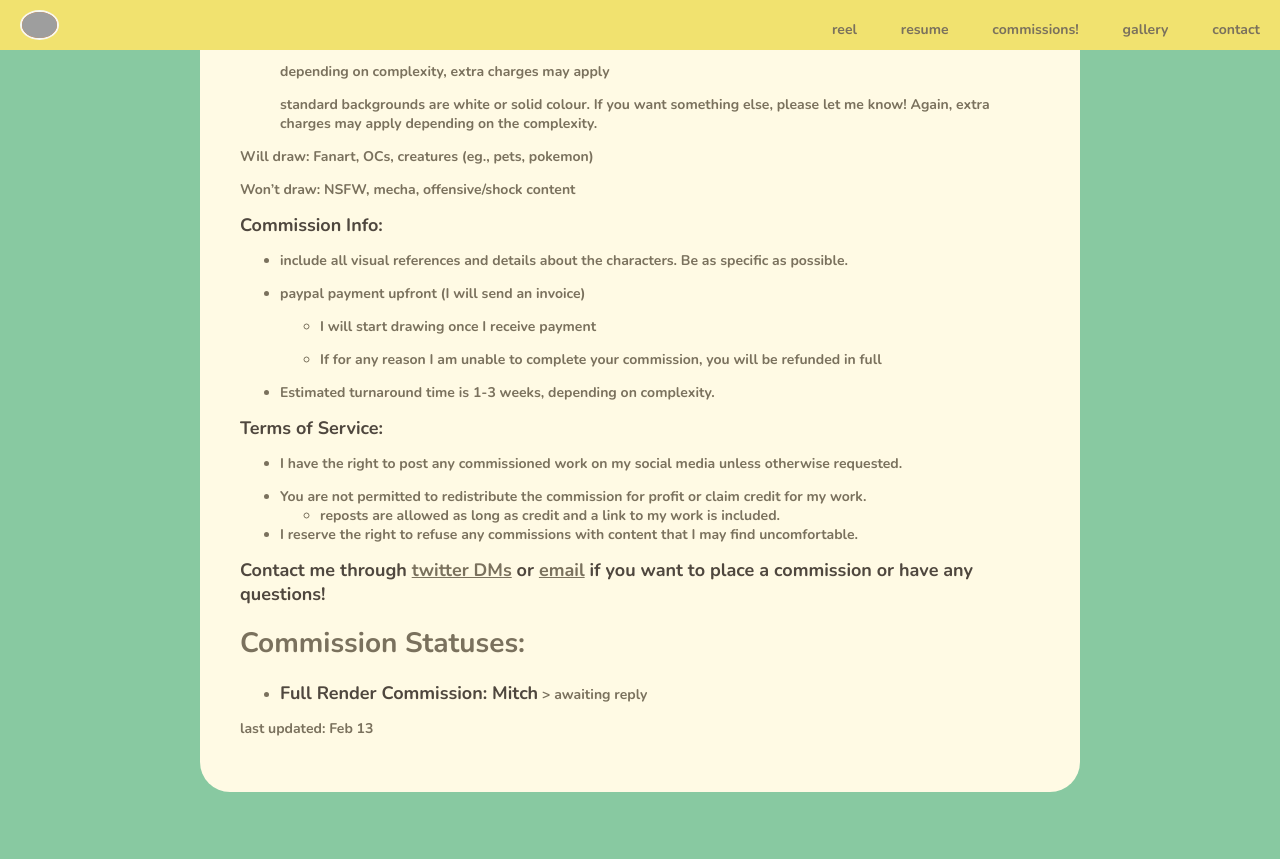
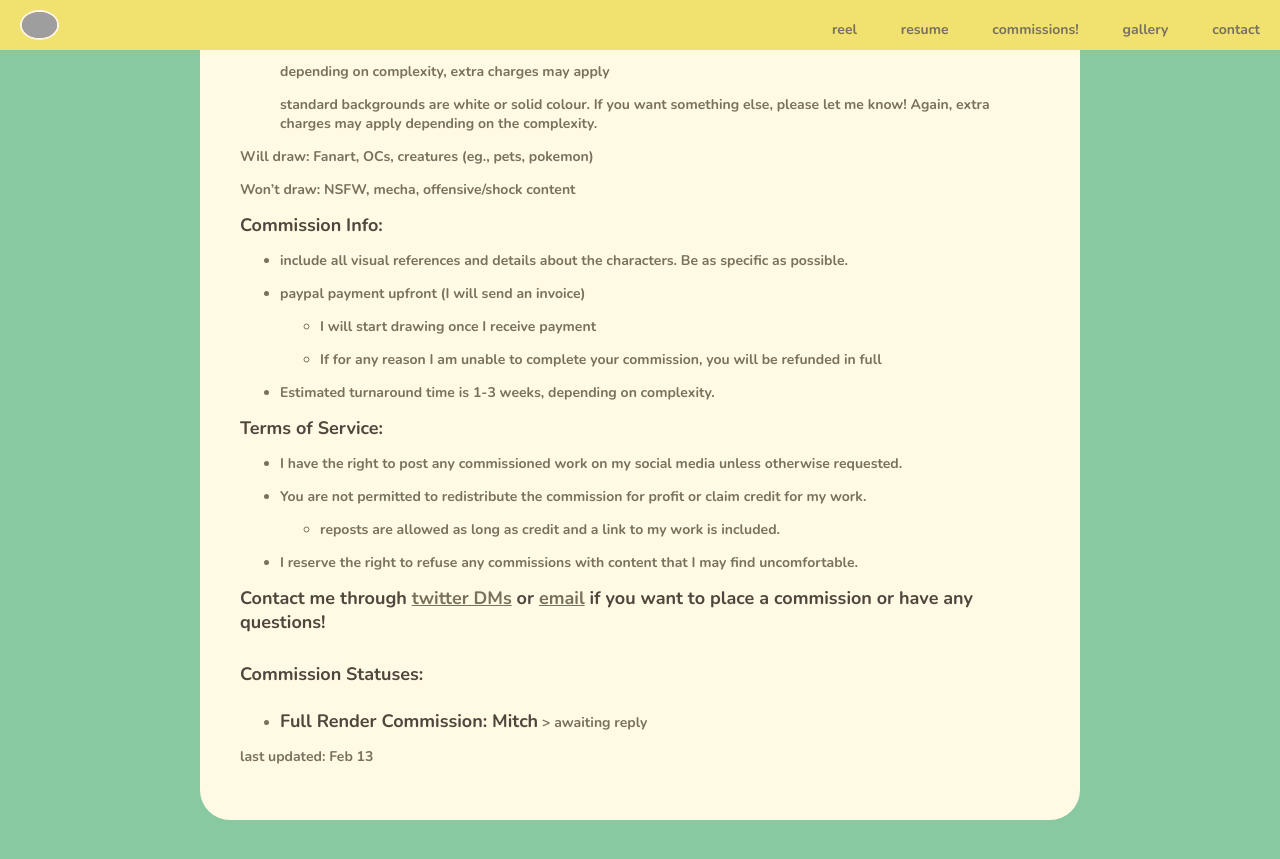
Before and after one commit to antheakwong/antheakwong.github.io, a Jekyll site: the page built from commissions/index.md, in a window 1280 px wide and 900 px high, scrolled down 562 px. Shown: the top 859 px of the window. Built offline with Jekyll 4.4.1, drawn with Linux system fonts in a browser that asks for light colours; nearby versions of some CDN libraries; grey boxes are pictures that could not be loaded.

```diff
--- a/commissions/index.md
+++ b/commissions/index.md
@@ -41,13 +41,14 @@ Won’t draw: NSFW, mecha, offensive/shock content
 - I have the right to post any commissioned work on my social media unless otherwise requested.
 
 - You are not permitted to redistribute the commission for profit or claim credit for my work.
+
     - reposts are allowed as long as credit and a link to my work is included.
 
 - I reserve the right to refuse any commissions with content that I may find uncomfortable.
 
 **Contact me through [twitter DMs](https://twitter.com/aysrin) or [email](mailto:hello@antheakwong.com) if you want to place a commission or have any questions!**
 
-# Commission Statuses:
+# **Commission Statuses:**
 
 - **Full Render Commission: Mitch** > awaiting reply
 
```
